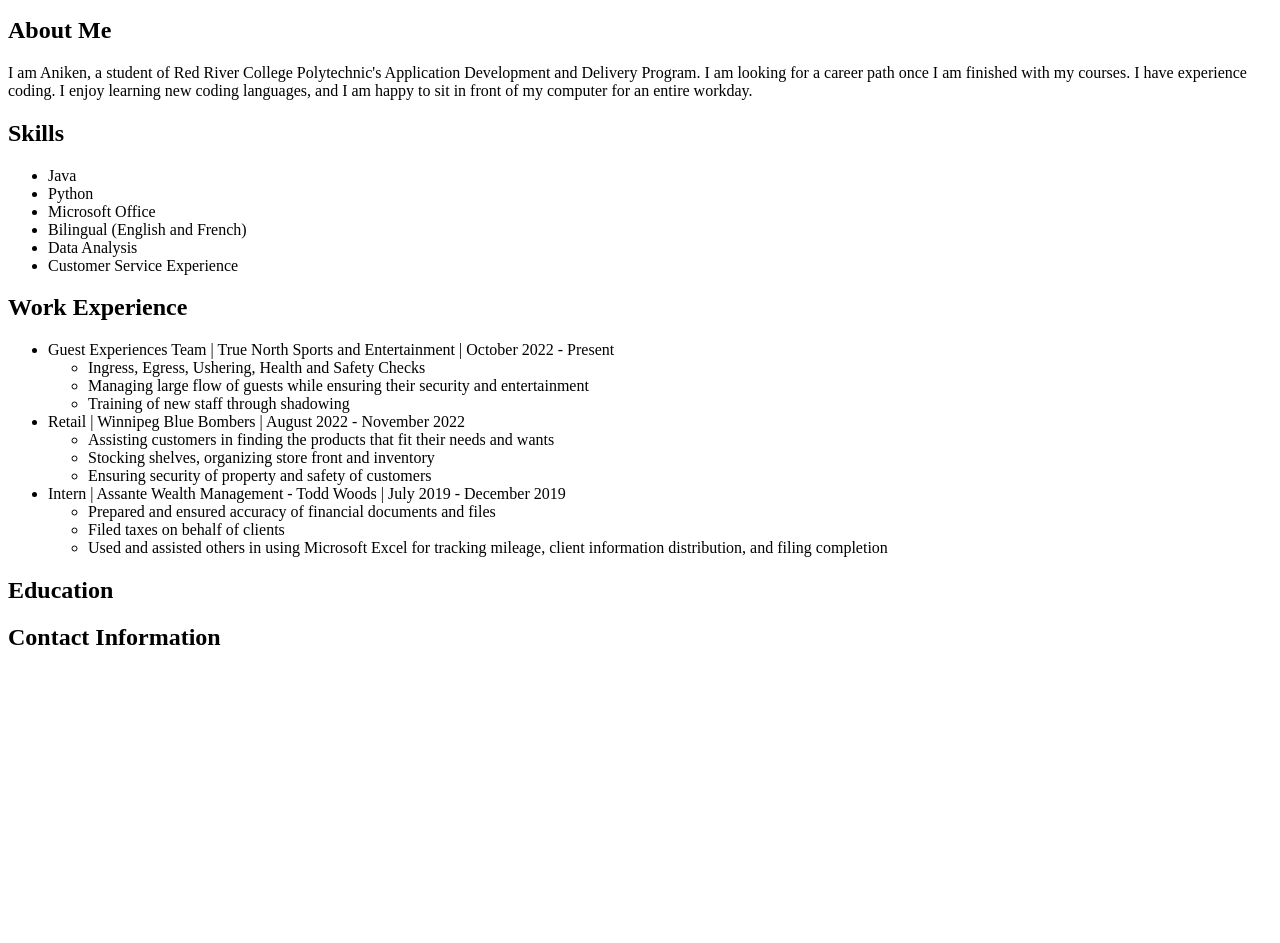
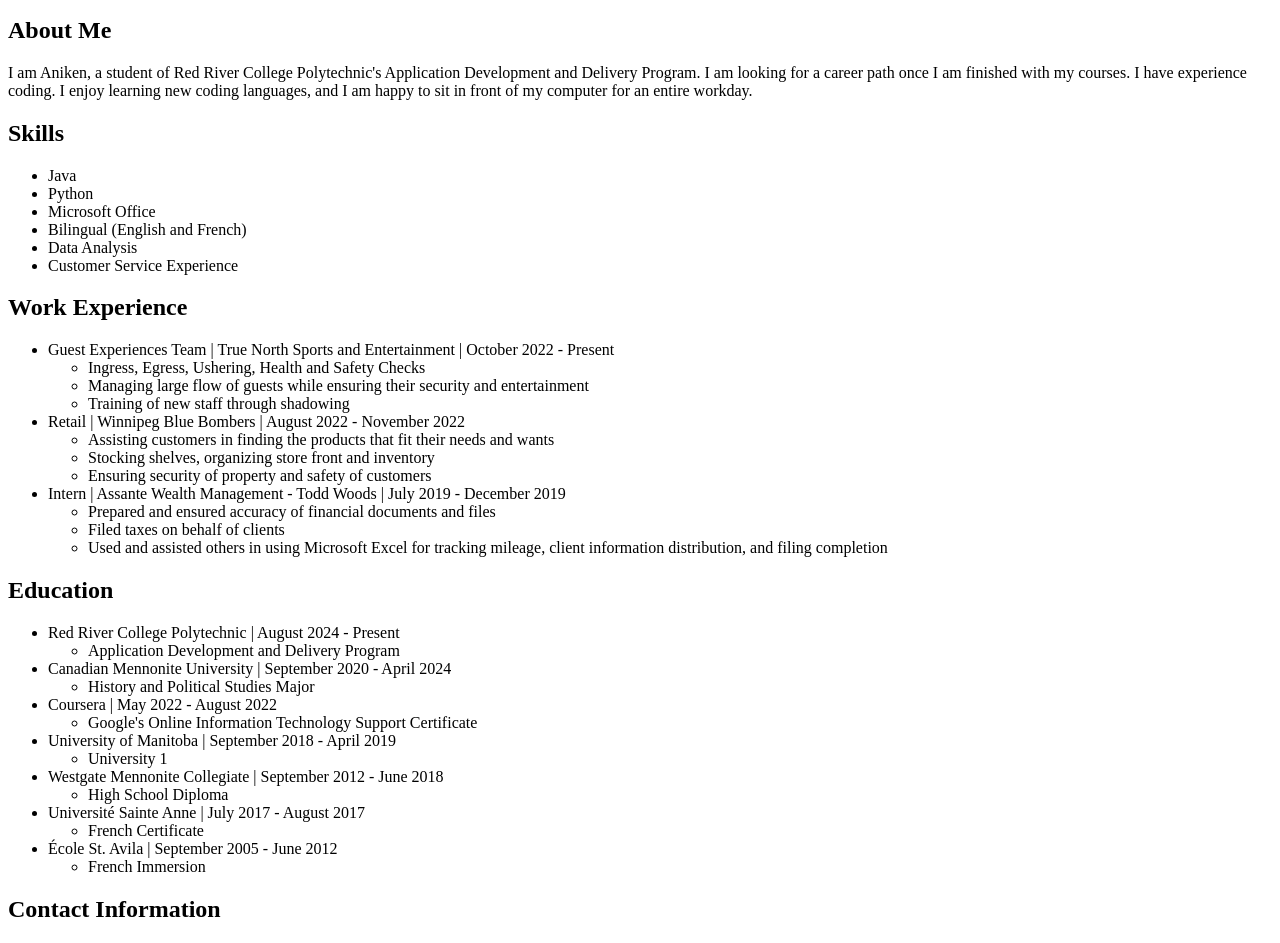
Before and after one commit to anikenskywalker99/fed-assignment-1, a plain HTML site: page resume/index.html in a window 1280 px wide. Shown: the part 101-1044 px from the top of the page. Before the commit the page ends 800 px from the top, so only its background shows below. Drawn offline with Linux system fonts and the light colour scheme.

Commit message:
Added content for my Education section.

```diff
--- a/resume/index.html
+++ b/resume/index.html
@@ -55,6 +55,43 @@
             </section>
             <section id="education">
                 <h2>Education</h2>
+                <ul>
+                    <li>Red River College Polytechnic | August 2024 - Present
+                        <ul>
+                            <li>Application Development and Delivery Program</li>
+                        </ul>
+                    </li>
+                    <li>Canadian Mennonite University | September 2020 - April 2024
+                        <ul>
+                            <li>History and Political Studies Major</li>
+                        </ul>
+                    </li>
+                    <li>Coursera | May 2022 - August 2022
+                        <ul>
+                            <li>Google's Online Information Technology Support Certificate</li>
+                        </ul>
+                    </li>
+                    <li>University of Manitoba | September 2018 - April 2019
+                        <ul>
+                            <li>University 1</li>
+                        </ul>
+                    </li>
+                    <li>Westgate Mennonite Collegiate | September 2012 - June 2018
+                        <ul>
+                            <li>High School Diploma</li>
+                        </ul>
+                    </li>
+                    <li>Université Sainte Anne | July 2017 - August 2017
+                        <ul>
+                            <li>French Certificate</li>
+                        </ul>
+                    </li>
+                    <li>École St. Avila | September 2005 - June 2012
+                        <ul>
+                            <li>French Immersion</li>
+                        </ul>
+                    </li>
+                </ul>
             </section>
         </main>
         <footer>
```
